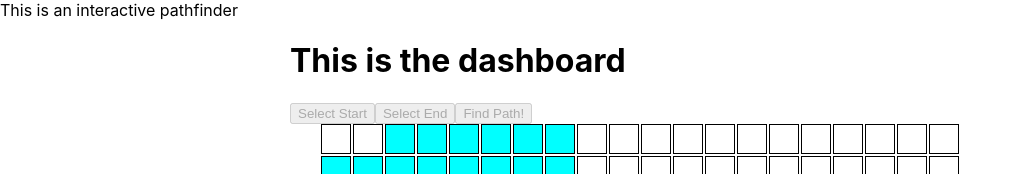
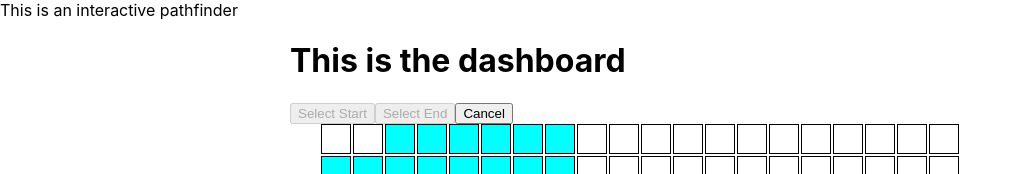
Before and after one commit to shanemcfadden/interactive-pathfinder, a React (Create React App) app: page / in a window 1280 px wide. Both pictures are taken after a click on the button "Find Path!". Shown: the top 174 px of the page, without its empty margins (0-1018 px from the left). Built offline with nearby package versions, Linux system fonts and the light colour scheme.

Commit message:
Init cancel button

```diff
--- a/src/algorithms/dijkstra.js
+++ b/src/algorithms/dijkstra.js
@@ -51,7 +51,7 @@ export const dijkstra = (
       }
     }
   }, 10);
-  return;
+  return interval;
 };
 
 function addNeighboringCoordinatesToHeap(
--- a/src/components/Dashboard/Dashboard.jsx
+++ b/src/components/Dashboard/Dashboard.jsx
@@ -10,6 +10,7 @@ const Dashboard = ({
   clearStateOfNodes,
 }) => {
   const [algorithmRunning, setAlgorithmRunning] = useState(false);
+  const [currentInterval, setCurrentInterval] = useState(null);
   const addVisitedNode = (coordinate) => {
     const newStateOfNodes = [...stateOfNodes];
     newStateOfNodes[coordinate[0]][coordinate[1]] = 'visited';
@@ -31,18 +32,30 @@ const Dashboard = ({
   const handleFindPathClick = () => {
     setCurrentClickFunction('none');
     setAlgorithmRunning(true);
-    dijkstra(
+    const interval = dijkstra(
       startNode,
       endNode,
       stateOfNodes,
       addVisitedNode,
       addPathNode,
-      enableButtons
+      cleanUpDijkstra
     );
+    setCurrentInterval(interval);
   };
 
   const enableButtons = () => {
     setAlgorithmRunning(false);
+  };
+
+  const handleCancelFindPath = () => {
+    clearInterval(currentInterval);
+    clearStateOfNodes();
+    cleanUpDijkstra();
+  };
+
+  const cleanUpDijkstra = () => {
+    enableButtons();
+    setCurrentInterval(null);
   };
 
   return (
@@ -62,6 +75,11 @@ const Dashboard = ({
       >
         Select End
       </button>
+      {currentInterval ? (
+        <button type="button" onClick={handleCancelFindPath}>
+          Cancel
+        </button>
+      ) : (
         <button
           type="button"
           onClick={handleFindPathClick}
@@ -69,6 +87,7 @@ const Dashboard = ({
         >
           Find Path!
         </button>
+      )}
     </div>
   );
 };
```
Lines whose indentation alone changed are shown as unchanged.
